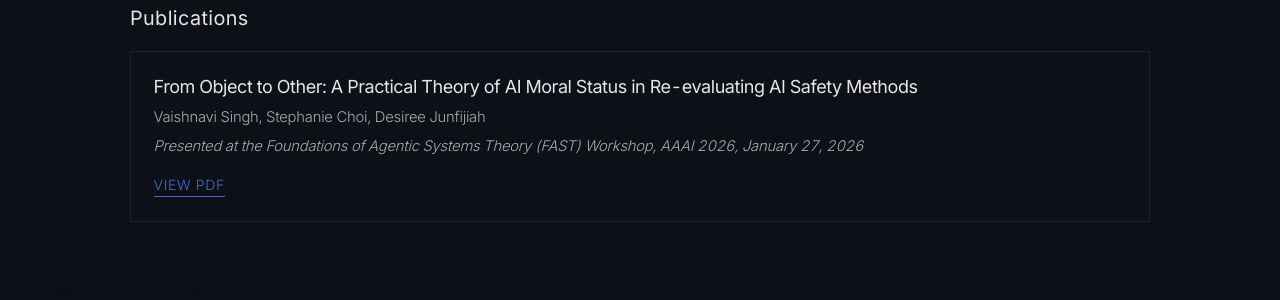
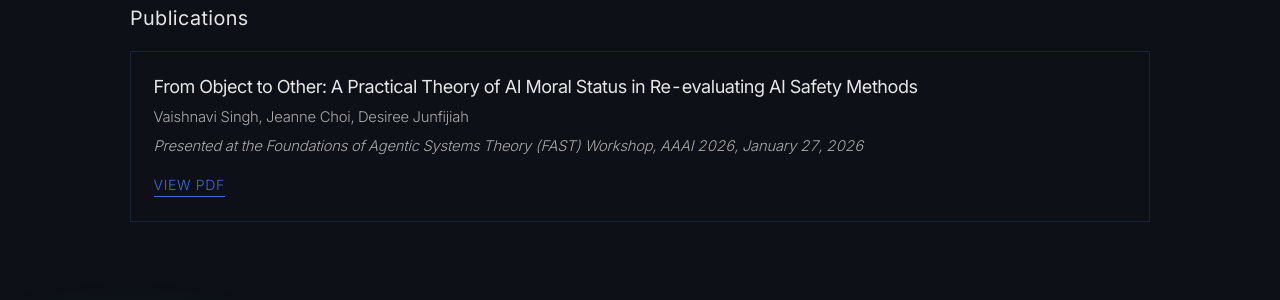
Before and after one commit to RogueTsar/myweb, a Jekyll site: the page built from work.html, in a window 1280 px wide and 900 px high, scrolled down 1122 px. Shown: the part 382-682 px from the top of the window. Built offline with Jekyll 4.4.1, drawn with Linux system fonts in a browser that asks for light colours.

Commit message:
Correct co-author name to Jeanne Choi
Co-Authored-By: Claude Opus 5.5 <noreply@anthropic.com>
Claude-Session: https://claude.ai/code/session_01Ko7xiCvuykRDCjFVJ8zwQg

```diff
--- a/work.html
+++ b/work.html
@@ -184,7 +184,7 @@ title: "Work"
 <div class="publications-list">
     <div class="pub-card">
         <h4 class="pub-card__title">From Object to Other: A Practical Theory of AI Moral Status in Re-evaluating AI Safety Methods</h4>
-        <div class="pub-card__authors">Vaishnavi Singh, Stephanie Choi, Desiree Junfijiah</div>
+        <div class="pub-card__authors">Vaishnavi Singh, Jeanne Choi, Desiree Junfijiah</div>
         <p class="pub-card__venue"><em>Presented at the Foundations of Agentic Systems Theory (FAST) Workshop, AAAI 2026, January 27, 2026</em></p>
         <a class="pub-card__link" href="{{ '/assets/papers/from-object-to-other-fast-aaai-2026.pdf' | relative_url }}" target="_blank" rel="noopener">View PDF</a>
     </div>
```
